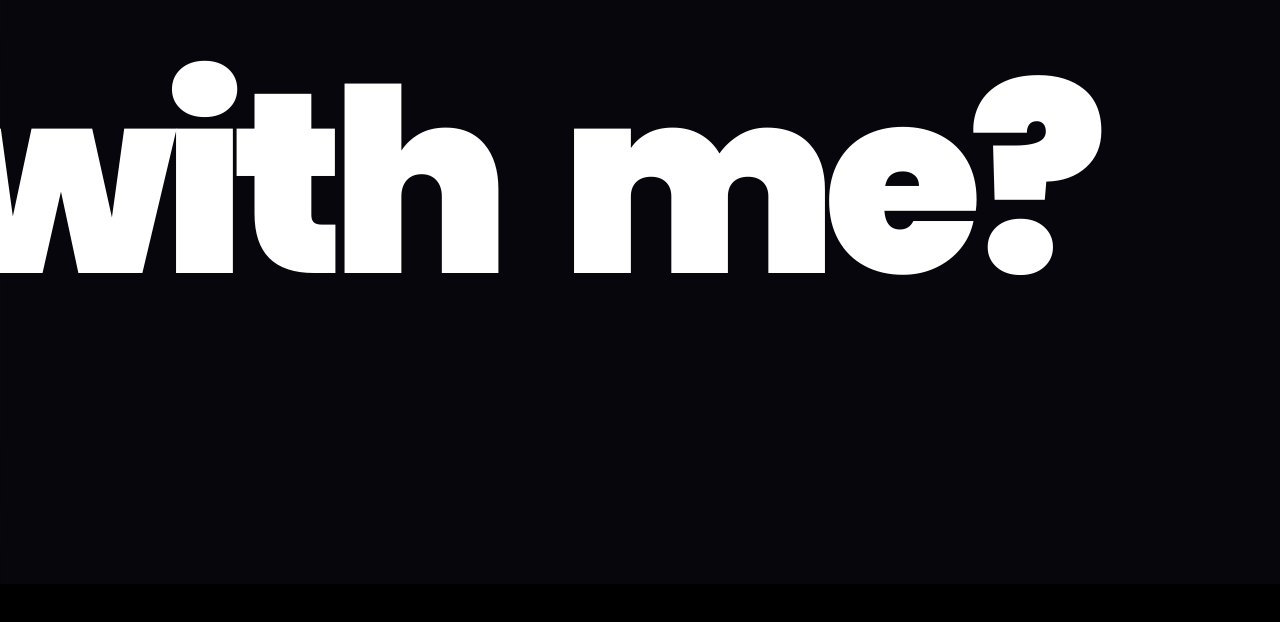
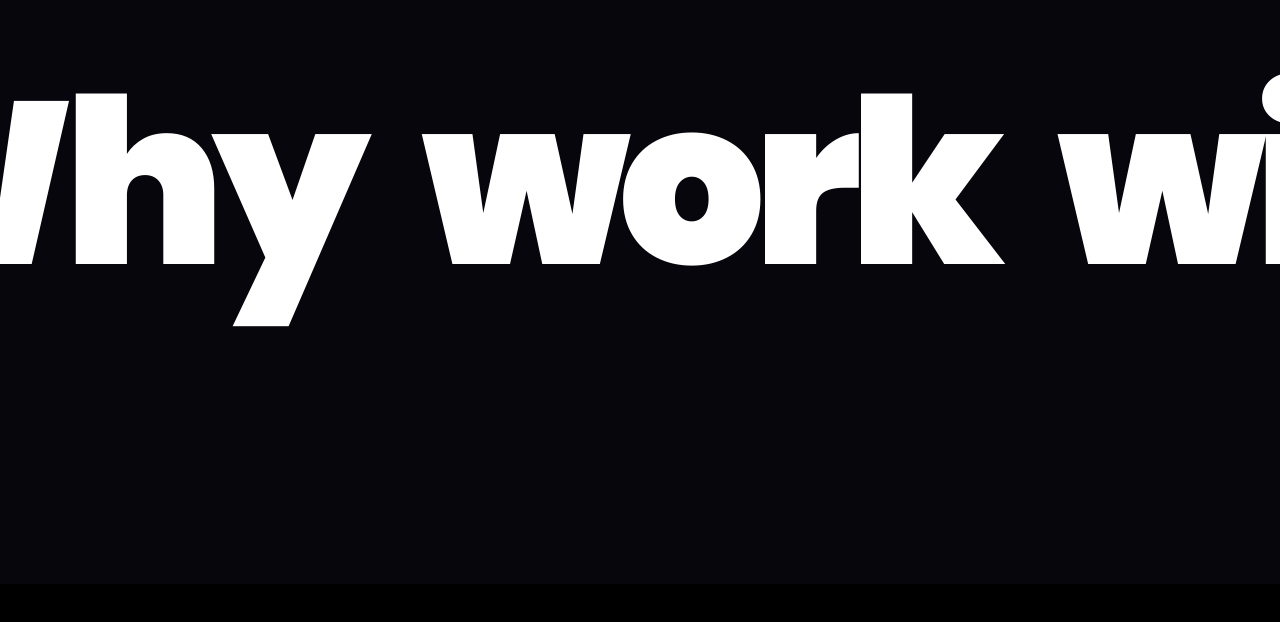
Before and after one commit to AryanSingh64/Portfolio, a React (Vite) app: page / in a window 1280 px wide. Shown: the part 1816-2438 px from the top of the page. Built offline with nearby package versions, Linux system fonts and the light colour scheme; a web font is replaced by a local one.

Commit message:
maybe final

```diff
--- a/src/components/FourthSection.jsx
+++ b/src/components/FourthSection.jsx
@@ -7,14 +7,14 @@ const FourthSection = ({ scrollProgress }) => {
   // [0.0 to 0.35] -> Section slides onto screen. Text is hidden entirely offscreen right!
   // [0.35 to 0.65] -> Section physically dwells on screen. Text shreds slowly and smoothly across the monitor!
   // [0.65 to 1.0] -> Section slides OFF screen right. Text holds tight firmly offscreen left!
-  const x = useTransform(scrollProgress, [0, 0.30, 0.50, 1], ["100vw", "100vw", "-150vw", "-150vw"])
+  const x = useTransform(scrollProgress, [0, 0.40, 0.50, 1], ["100vw", "100vw", "-150vw", "-150vw"])
 
   return (
     <div className="w-full h-screen bg-[#08060d] text-white flex items-center justify-center shrink-0 md:w-screen relative overflow-hidden">
       <motion.h2
         style={{ x }}
         transition={{ duration: 0.8, ease: [0.76, 0, 0.24, 1] }}
-        className="flex gap-[8vw] md:gap-[5vw] text-[25vw] md:text-[20vw] font-poppins font-black whitespace-nowrap leading-none tracking-tighter"
+        className="flex gap-[8vw] md:gap-[5vw] text-[23vw] md:text-[18vw] font-poppins font-black whitespace-nowrap leading-none tracking-tighter"
       >
         <span>Why</span>
         <span>work</span>
```
